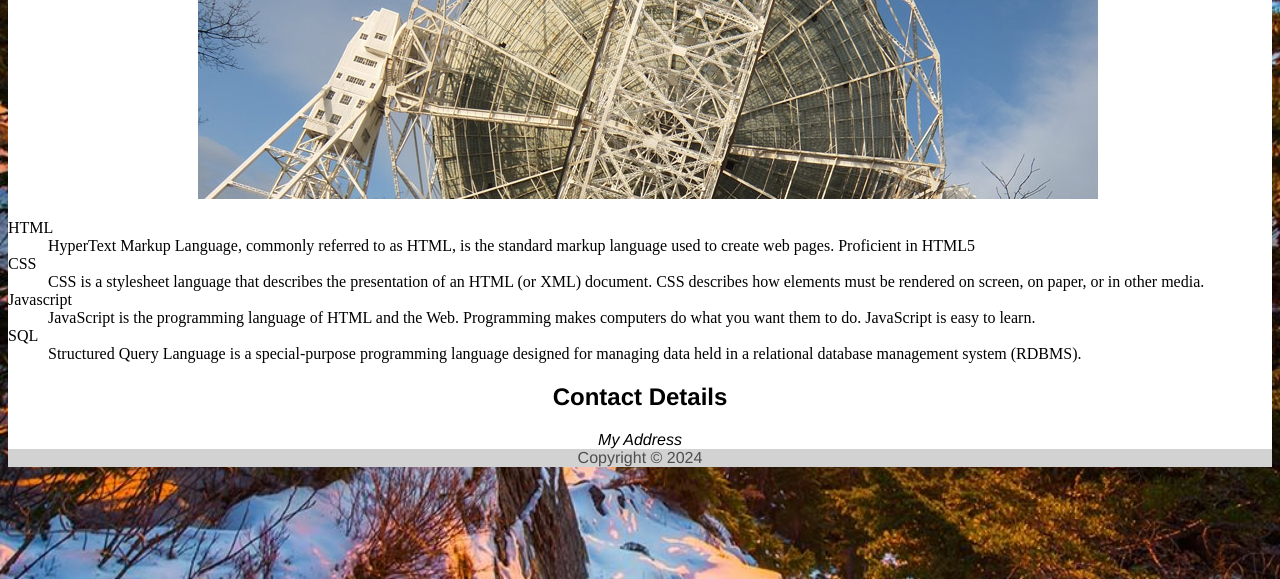
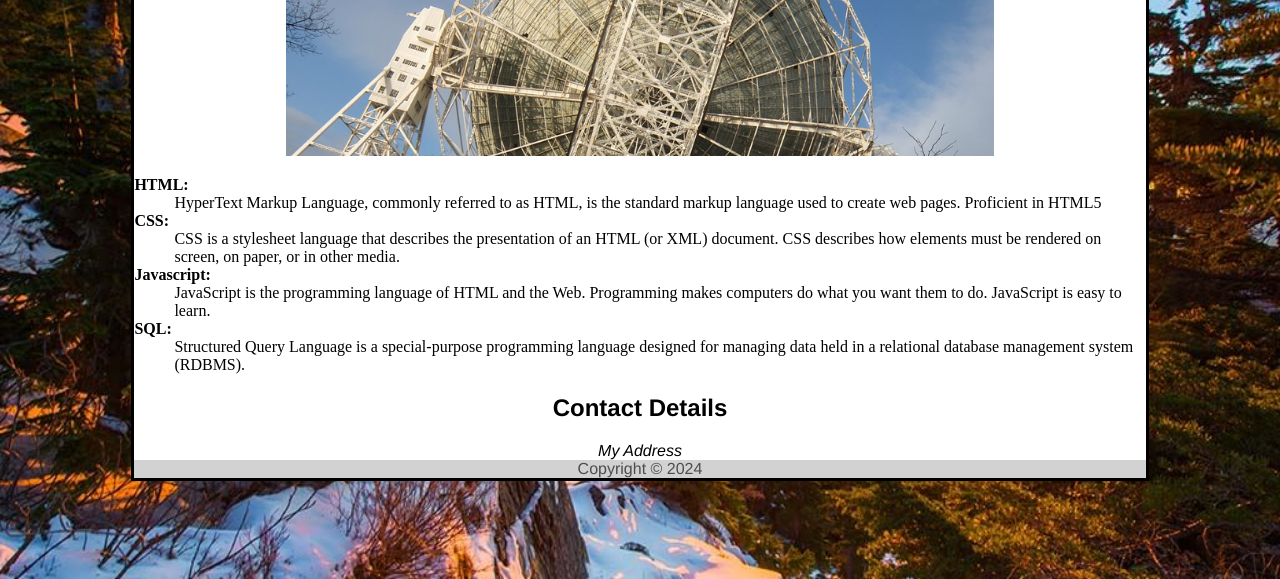
Before and after one commit to mikdmassive/WebDevUni, a plain HTML site: page Week2/skill-set.html in a window 1280 px wide. Shown: the part 221-800 px from the top of the page. Drawn offline with Linux system fonts and the light colour scheme.

Commit message:
Improved skill set

```diff
--- a/Week2/skill-set.html
+++ b/Week2/skill-set.html
@@ -25,25 +25,25 @@
           <h2>Skill Set</h2>
           <p><img src="images/dishThree.jpg" alt="Jodrell Bank" /></p>
           <dl>
-            <dt>HTML</dt>
+            <dt>HTML:</dt>
             <dd>
               HyperText Markup Language, commonly referred to as HTML, is the
               standard markup language used to create web pages. Proficient in
               HTML5
             </dd>
-            <dt>CSS</dt>
+            <dt>CSS:</dt>
             <dd>
               CSS is a stylesheet language that describes the presentation of an
               HTML (or XML) document. CSS describes how elements must be
               rendered on screen, on paper, or in other media.
             </dd>
-            <dt>Javascript</dt>
+            <dt>Javascript:</dt>
             <dd>
               JavaScript is the programming language of HTML and the Web.
               Programming makes computers do what you want them to do.
               JavaScript is easy to learn.
             </dd>
-            <dt>SQL</dt>
+            <dt>SQL:</dt>
             <dd>
               Structured Query Language is a special-purpose programming
               language designed for managing data held in a relational database
--- a/Week2/styles/main.css
+++ b/Week2/styles/main.css
@@ -2,6 +2,10 @@ h1,h2,h3,address{
     color: black;
     font-family:'Franklin Gothic Medium', 'Arial Narrow', Arial, sans-serif;
     text-align: center;
+}
+dt{
+     color: black;
+     font-weight:bold;
 }
 table{
     width: 50%; /* Set a width for the table */
@@ -56,3 +60,12 @@ body{
     background-size: cover;
     background-repeat: no-repeat;
 }
+.container{
+    width: 80%;
+    outline: solid;
+    outline-width: 3px;
+    outline-color: black;
+}
+img{
+    width: 100%;
+}
```
